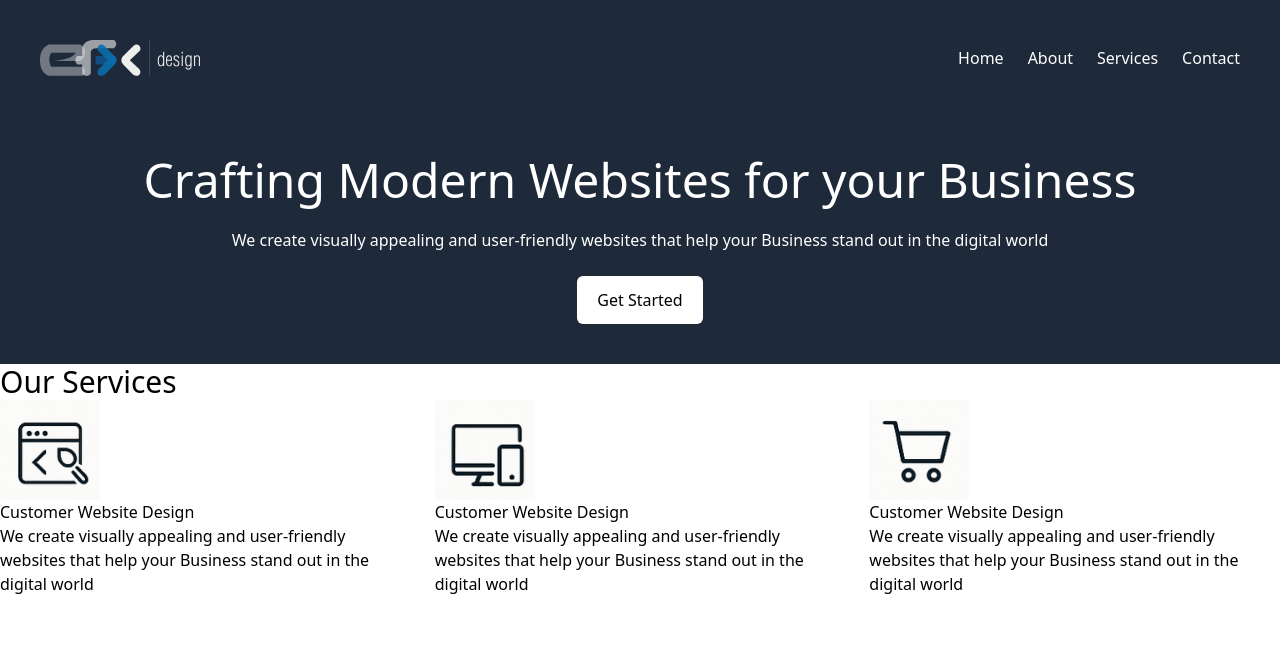
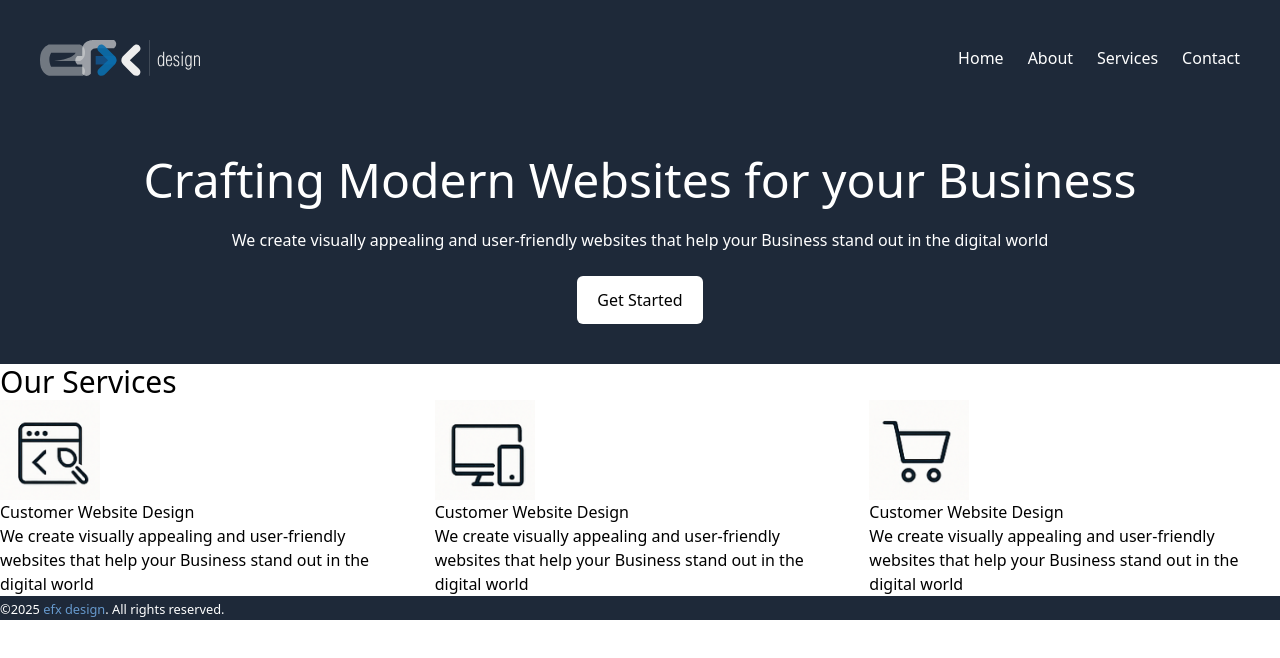
Before and after one commit to eycs0317/efxDesign, a Next.js app: page / in a window 1280 px wide. Shown: the top 658 px of the page. Built offline with nearby package versions, Linux system fonts and the light colour scheme.

Commit message:
Adding Footer, CSS, and Updating title for sub pages

```diff
--- a/src/app/about/page.tsx
+++ b/src/app/about/page.tsx
@@ -1,3 +1,7 @@
+export const metadata = {
+  title: 'About us',
+}
+
 export default function About() {
   return (
     <>
--- a/src/app/contact/page.tsx
+++ b/src/app/contact/page.tsx
@@ -1,3 +1,7 @@
+export const metadata = {
+  title: 'Contact us',
+}
+
 export default function Contact() {
   return (
     <>
--- a/src/app/globals.css
+++ b/src/app/globals.css
@@ -7,8 +7,17 @@
 
 
 
-/* * {
-  box-sizing: border-box;
-  padding: 0;
-  margin: 0;
-} */
+a:link {color:#369; text-decoration:none; };
+a:visited {color:#369; text-decoration:none; };
+a:hover {color:#69c; text-decoration:underline; };
+a:active {color:#69c; text-decoration:underline; };
+
+header a:link {color:#fff;};
+header a:visited {color:#fff;};
+header a:hover {color:#69c;};
+header a:active {color:#69c;};
+
+footer a:link {color:#69c;};
+footer a:visited {color:#69c;};
+footer a:hover {color:#fff;};
+footer a:active {color:#fff;};
--- a/src/app/layout.tsx
+++ b/src/app/layout.tsx
@@ -2,7 +2,6 @@ const BRAND_COLOR_OPTIONS = ['blue', 'green', 'orange'];
 const BRAND_COLOR = BRAND_COLOR_OPTIONS[Math.floor(Math.random() * BRAND_COLOR_OPTIONS.length)];
 
 import './globals.css';
-import Header from '../ui/layout/header';
 export const metadata = {
   title: {
     template: '%s | efx design',
@@ -14,12 +13,16 @@ export const metadata = {
   },
 };
 
+import Header from '../ui/layout/header';
+import Footer from '../ui/layout/footer';
+
 export default function RootLayout({ children }) {
   return (
     <html lang="en">
       <body>
         <Header />
         {children}
+        <Footer />
       </body>
     </html>
   );
--- a/src/app/services/page.tsx
+++ b/src/app/services/page.tsx
@@ -1,3 +1,7 @@
+export const metadata = {
+  title: 'Our services',
+}
+
 export default function Services() {
   return (
     <>
--- /dev/null
+++ b/src/ui/layout/footer.tsx
@@ -0,0 +1,10 @@
+import Link from 'next/link';
+
+export default function Footer() {
+  const today = new Date();
+  return (
+    <footer role="contentinfo" className="bg-gray-800 text-white">
+      <small>&copy;{today.getFullYear()} <Link href="/">efx design</Link>. All rights reserved.</small>
+    </footer>
+  );
+}
--- a/src/ui/layout/header.tsx
+++ b/src/ui/layout/header.tsx
@@ -4,13 +4,13 @@ import Navigation from './navigation';
 
 export default function Header() {
   return (
-    <div className="bg-gray-800 text-white">
-      <div className=" p-10 ">
+    <header role="banner" className="bg-gray-800 text-white">
+      <div className="p-10">
         <div className="flex justify-between items-center">
           <h2 className="text-3xl"><Image src="/assets/i/brand/logo-blue.svg" alt="logo" width={160} height={41} /></h2>
           <Navigation />
         </div>
       </div>
-    </div>
+    </header>
   );
 }
```
